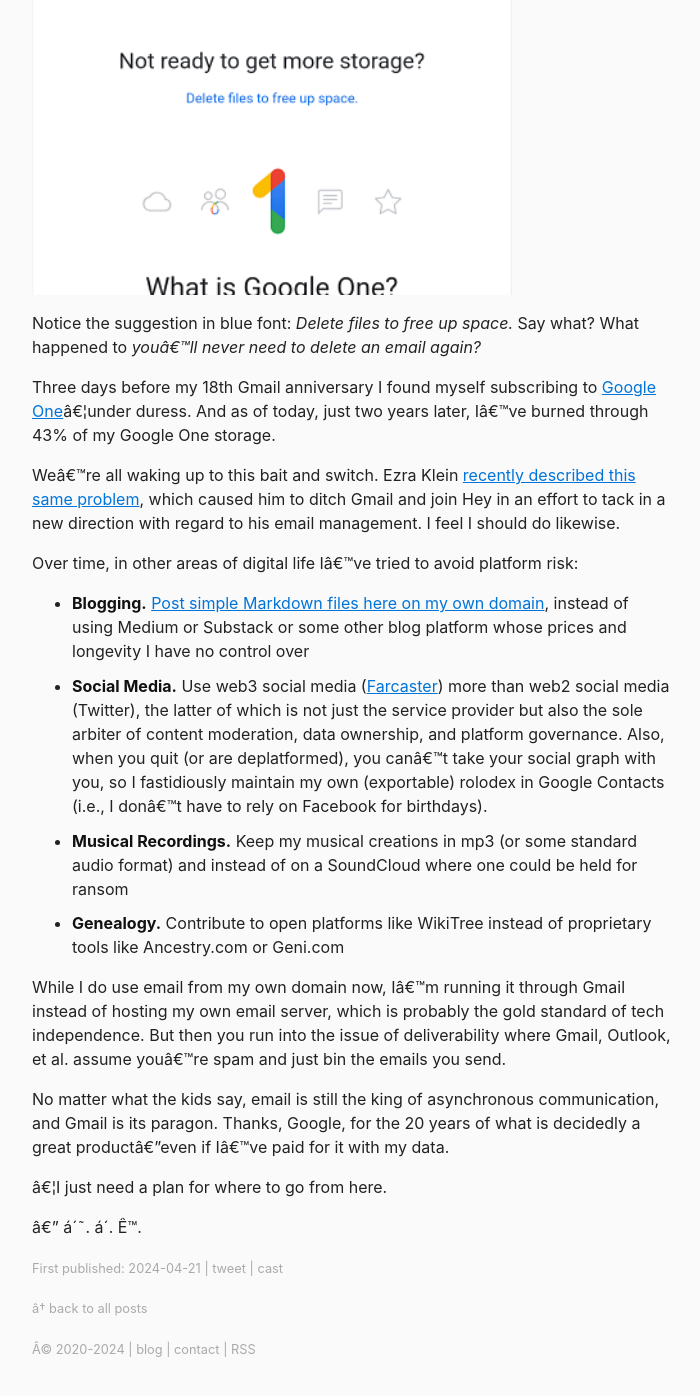
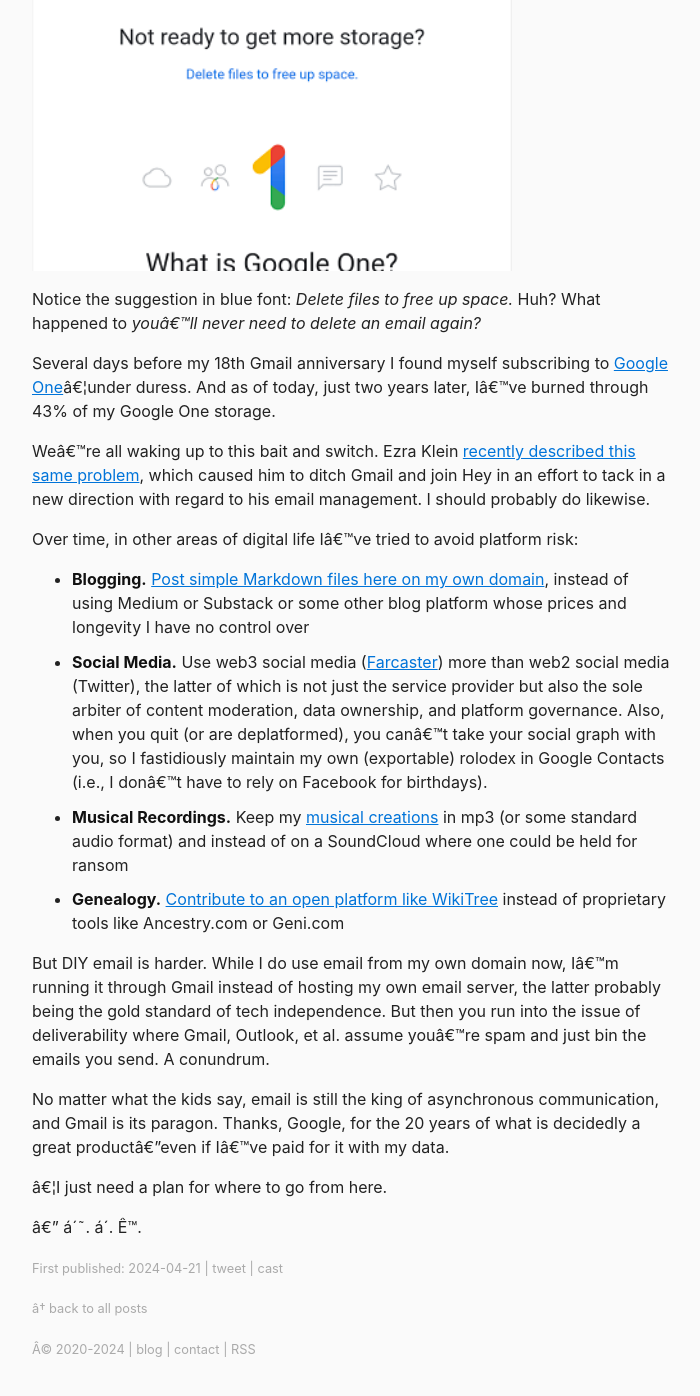
Before and after one commit to berensp/berensp.github.io, a Jekyll site: the page built from _posts/2024-04-21-gmail.md, in a window 1280 px wide and 1400 px high, scrolled down 1243 px. Shown: the top 1396 px of the window, without its empty margins (288-988 px from the left). Built offline with Jekyll 4.4.1, drawn with Linux system fonts in a browser that asks for light colours; a script that is not in the unit is left out; some of the changed text lies outside the part shown.

Commit message:
Update 2024-04-21-gmail.md

```diff
--- a/_posts/2024-04-21-gmail.md
+++ b/_posts/2024-04-21-gmail.md
@@ -6,29 +6,29 @@
 ---
 Twenty years ago today, when Gmail was still in public beta, I snagged an invite from [@rhomsany](https://twitter.com/rhomsany)—thanks again, Sir.
 
-It's hard to remember, but Gmail upended the prevailing concept of personal email by offering an unfathomable amount of storage (1GB instead of the typical 10-15MB), and then said *forget about filing and hunting for messages; just keep everything and use our world-class search*. The press release positioned Gmail as being ["built on the idea that users should never have to file or delete a message"](https://googlepress.blogspot.com/2004/04/google-gets-message-launches-gmail.html).
+It's hard to remember, but Gmail upended the prevailing concept of personal email by offering what was an unfathomable amount of storage (1GB instead of the typical 10-15MB), and then said *forget about filing and hunting for messages; just keep everything and use our world-class search*. The press release positioned Gmail as being ["built on the idea that users should never have to file or delete a message"](https://googlepress.blogspot.com/2004/04/google-gets-message-launches-gmail.html).
 
-Being early to the party, I got my surname name as my handle—although I've been punished for my hubris with a steady stream of misdirected mail from the US, Germany, and Holland *(Hallo ______, ich bin nicht der Herr Berens, den Sie suchen. Grüße)*.
+Being early to the party, I got my surname name as my handle—although I've been punished for my hubris ever since with a steady stream of misdirected mail from the US, Germany, and Holland *(Hallo ______, ich bin nicht der Herr Berens, den Sie suchen. Grüße)*.
 
-Otherwise all went well with transitioning to Gmail as my primary personal email service. The product consistently improved with each passing year. It also became popular enough that having a Gmail account indicated you weren't completely out of touch (or, at the very least, it showed that someone cared for you enough to sign you up, preventing you from seeming like a total luddite).
+Otherwise I was very happy to have made the switch to Gmail as my primary personal email service. The product consistently improved with each passing year. It also became popular enough that having a Gmail account indicated you weren't completely out of touch.
 
 But as the years rolled by, messages piled on top of messages. Until I received this notification early 2022:
 
 ![Gmail out of storage notification](/assets/images/gmail.storage.png)
 
-Notice the suggestion in blue font: *Delete files to free up space.* Say what? What happened to *you'll never need to delete an email again?*
+Notice the suggestion in blue font: *Delete files to free up space.* Huh? What happened to *you'll never need to delete an email again?*
 
-Three days before my 18th Gmail anniversary I found myself subscribing to [Google One](https://one.google.com/)...under duress. And as of today, just two years later, I've burned through 43% of my Google One storage.
+Several days before my 18th Gmail anniversary I found myself subscribing to [Google One](https://one.google.com/)...under duress. And as of today, just two years later, I've burned through 43% of my Google One storage.
 
-We're all waking up to this bait and switch. Ezra Klein [recently described this same problem](https://www.nytimes.com/2024/04/07/opinion/gmail-email-digital-shame.html), which caused him to ditch Gmail and join Hey in an effort to tack in a new direction with regard to his email management. I feel I should do likewise.
+We're all waking up to this bait and switch. Ezra Klein [recently described this same problem](https://www.nytimes.com/2024/04/07/opinion/gmail-email-digital-shame.html), which caused him to ditch Gmail and join Hey in an effort to tack in a new direction with regard to his email management. I should probably do likewise.
 
 Over time, in other areas of digital life I've tried to avoid platform risk:
 - **Blogging.** [Post simple Markdown files here on my own domain](/this-site), instead of using Medium or Substack or some other blog platform whose prices and longevity I have no control over
 - **Social Media.** Use web3 social media ([Farcaster](https://www.farcaster.xyz/)) more than web2 social media (Twitter), the latter of which is not just the service provider but also the sole arbiter of content moderation, data ownership, and platform governance. Also, when you quit (or are deplatformed), you can't take your social graph with you, so I fastidiously maintain my own (exportable) rolodex in Google Contacts (i.e., I don't have to rely on Facebook for birthdays).
-- **Musical Recordings.** Keep my musical creations in mp3 (or some standard audio format) and instead of on a SoundCloud where one could be held for ransom
-- **Genealogy.** Contribute to open platforms like WikiTree instead of proprietary tools like Ancestry.com or Geni.com
+- **Musical Recordings.** Keep my [musical creations](/plastic-jesus/) in mp3 (or some standard audio format) and instead of on a SoundCloud where one could be held for ransom
+- **Genealogy.** [Contribute to an open platform like WikiTree](/ancestry/) instead of proprietary tools like Ancestry.com or Geni.com
 
-While I do use email from my own domain now, I'm running it through Gmail instead of hosting my own email server, which is probably the gold standard of tech independence. But then you run into the issue of deliverability where Gmail, Outlook, et al. assume you're spam and just bin the emails you send.
+But DIY email is harder. While I do use email from my own domain now, I'm running it through Gmail instead of hosting my own email server, the latter probably being the gold standard of tech independence. But then you run into the issue of deliverability where Gmail, Outlook, et al. assume you're spam and just bin the emails you send. A conundrum.
 
 No matter what the kids say, email is still the king of asynchronous communication, and Gmail is its paragon. Thanks, Google, for the 20 years of what is decidedly a great product—even if I've paid for it with my data.
 
```
